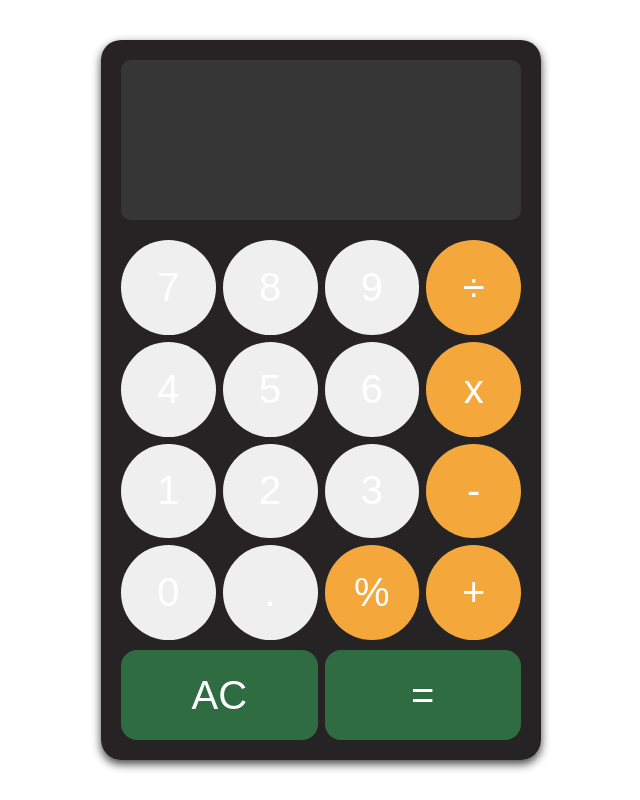
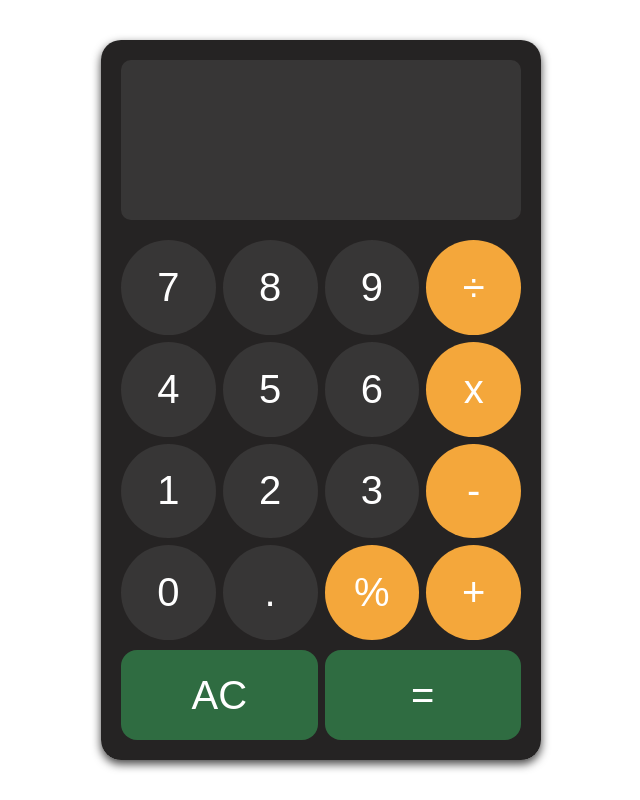
Before and after one commit to The-Somkene/Calculator, a plain HTML site: page index.html in a window 1280 px wide. Shown: the whole page, without its empty margins (319-959 px from the left). Drawn offline with Linux system fonts and the light colour scheme.

Commit message:
changed the bgColor of btn

```diff
--- a/index.html
+++ b/index.html
@@ -26,7 +26,7 @@
         <button id="btnm">-</button>
 
         <button id="btn0">0</button>
-        <button id="btn.">.</button>
+        <button id="btndd">.</button>
         <button id="btnp">%</button>
         <button id="btna">+</button>
       </div>
--- a/style.css
+++ b/style.css
@@ -37,7 +37,6 @@ body {
   grid-template-columns: repeat(4, 1fr);
   gap: 7px;
   margin-bottom: 10px;
-  /* background-color: rgba(68, 67, 67, 0.608); */
 }
 
 button {
@@ -57,6 +56,20 @@ button {
   background-color: rgb(244, 167, 59);
 }
 
+#btn7,
+#btn8,
+#btn9,
+#btn4,
+#btn5,
+#btn6,
+#btn1,
+#btn2,
+#btn3,
+#btn0,
+#btndd {
+  background-color: rgba(68, 67, 67, 0.608);
+}
+
 #lastbtn {
   display: grid;
   grid-template-columns: repeat(2, 1fr);
```
